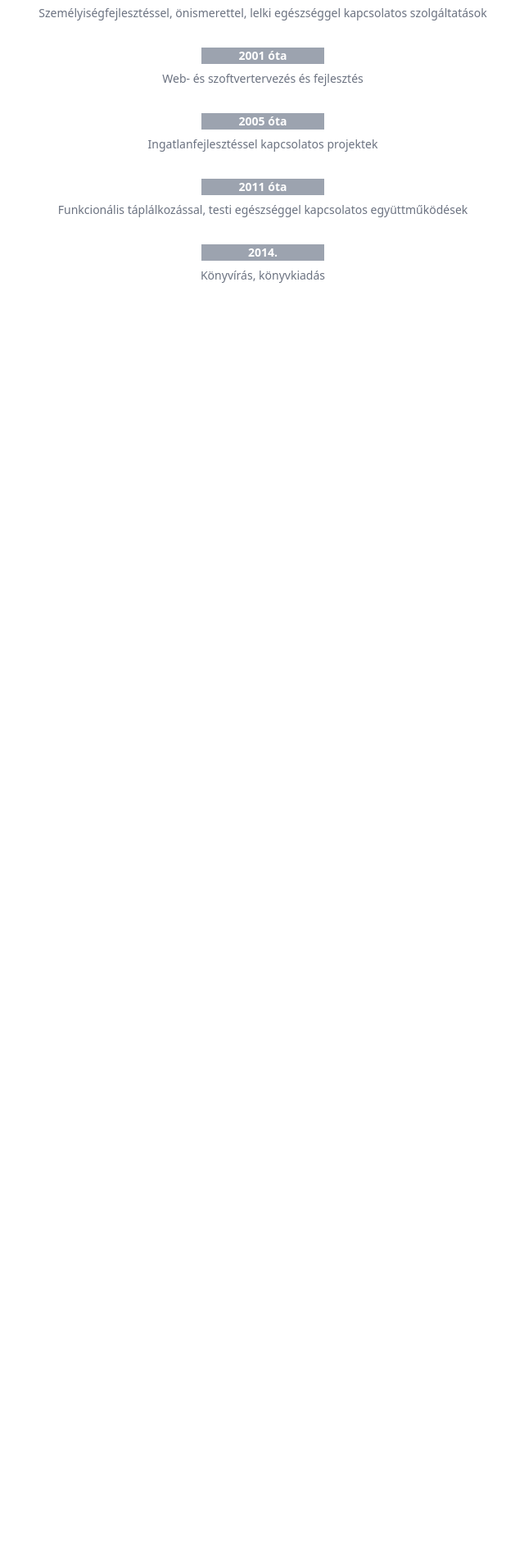
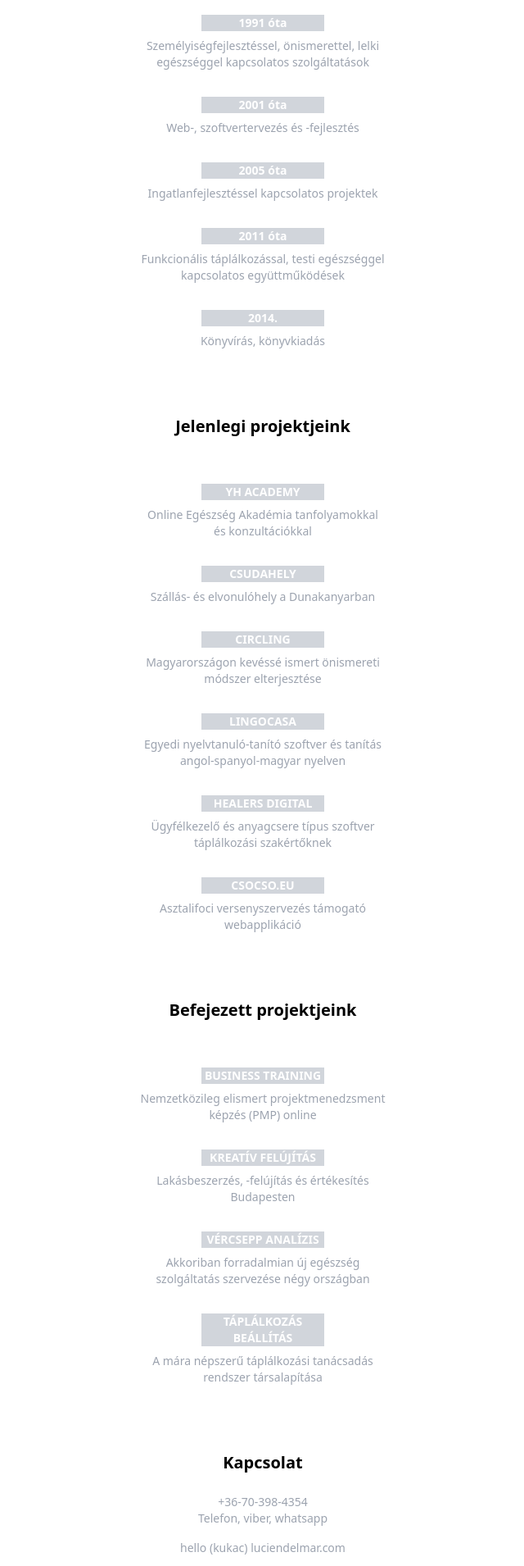
Before and after one commit to lucienruppert/devbuddy, an Angular app: page /fb-cover in a window 1280 px wide. Before the commit this address led to /. Shown: the part 450-2360 px from the top of the page at 82% size, without its empty margins (319-959 px from the left). Before the commit the page ends 800 px from the top, so only its background shows below. Built offline with nearby package versions, Linux system fonts and the light colour scheme.

Commit message:
finalize the basic website

```diff
--- a/src/app/app-routing.module.ts
+++ b/src/app/app-routing.module.ts
@@ -1,10 +1,17 @@
 import { NgModule } from '@angular/core';
 import { RouterModule, Routes } from '@angular/router';
+import { FbCoverComponent } from './fb-cover/fb-cover.component';
+import { AppComponent } from './app.component';
 
-const routes: Routes = [];
+const routes: Routes = [
+  {
+    path: 'fb-cover',
+    component: FbCoverComponent,
+  }
+];
 
 @NgModule({
   imports: [RouterModule.forRoot(routes)],
-  exports: [RouterModule]
+  exports: [RouterModule],
 })
-export class AppRoutingModule { }
+export class AppRoutingModule {}
--- a/src/app/app.component.css
+++ b/src/app/app.component.css
@@ -4,13 +4,20 @@
   display: block;
 }
 
-.desktop-width {
+.item-title {
   width: 100%;
 }
 
+.items {
+  width: 80%;
+}
+
 @media (min-width: 768px) {
-  .desktop-width {
+  .item-title {
     width: 150px;
+  }
+  .items {
+    width: 300px;
   }
 }
 
--- a/src/app/app.component.html
+++ b/src/app/app.component.html
@@ -11,29 +11,111 @@
 <main class="flex flex-col px-10 pt-8 text-center mb-40">
   <div class="text-xl font-semibold flex flex-col">
     <span class="mb-1">Kreatív projektek</span>
-    <span class="mb-1">Előremutató együttműködések </span>
-    <span class="mb-8">Szoftverfejlesztés</span>
+    <span class="mb-1">Előremutató együttműködések</span>
+    <span class="mb-12">Szoftverfejlesztés</span>
   </div>
   <span>11 országban, 3 nyelven, sok-sok izgalmas, megvalósult projekt</span>
-  <div class="text-gray-500 text-sm flex justify-center">
-    <div class="flex flex-col items-center w-2/3">
-      <span class="font-semibold mt-8 mb-2 bg-gray-400 text-white desktop-width">1991 óta</span>
+  <div class="text-gray-400 text-sm flex justify-center mt-6">
+    <div class="flex flex-col items-center items">
+      <span class="font-semibold mt-8 mb-2 bg-gray-300 text-white item-title"
+        >1991 óta</span
+      >
       <span
         >Személyiségfejlesztéssel, önismerettel, lelki egészséggel kapcsolatos
         szolgáltatások
       </span>
-      <span class="font-semibold mt-8 mb-2 bg-gray-400 text-white desktop-width">2001 óta</span>
-      <span>Web- és szoftvertervezés és fejlesztés </span>
-      <span class="font-semibold mt-8 mb-2 bg-gray-400 text-white desktop-width">2005 óta</span>
+      <span class="font-semibold mt-8 mb-2 bg-gray-300 text-white item-title"
+        >2001 óta</span
+      >
+      <span>Web-, szoftvertervezés és -fejlesztés</span>
+      <span class="font-semibold mt-8 mb-2 bg-gray-300 text-white item-title"
+        >2005 óta</span
+      >
       <span>Ingatlanfejlesztéssel kapcsolatos projektek</span>
-      <span class="font-semibold mt-8 mb-2 bg-gray-400 text-white desktop-width">2011 óta</span>
+      <span class="font-semibold mt-8 mb-2 bg-gray-300 text-white item-title"
+        >2011 óta</span
+      >
       <span
         >Funkcionális táplálkozással, testi egészséggel kapcsolatos
         együttműködések
       </span>
-      <span class="font-semibold mt-8 mb-2 bg-gray-400 text-white desktop-width">2014.</span>
+      <span class="font-semibold mt-8 mb-2 bg-gray-300 text-white item-title"
+        >2014.</span
+      >
       <span>Könyvírás, könyvkiadás </span>
     </div>
   </div>
-  <!-- <span class="text-xl font-semibold pt-8">Jelenleg futó projektjeink</span> -->
+  <span class="text-xl font-semibold pt-20">Jelenlegi projektjeink</span>
+  <div class="text-gray-400 text-sm flex justify-center mt-6">
+    <div class="flex flex-col items-center items">
+      <span class="font-semibold mt-8 mb-2 bg-gray-300 text-white item-title"
+        >YH ACADEMY</span
+      >
+      <span>Online Egészség Akadémia tanfolyamokkal és konzultációkkal</span>
+      <span class="font-semibold mt-8 mb-2 bg-gray-300 text-white item-title"
+        >CSUDAHELY</span
+      >
+      <span>Szállás- és elvonulóhely a Dunakanyarban</span>
+      <span class="font-semibold mt-8 mb-2 bg-gray-300 text-white item-title"
+        >CIRCLING</span
+      >
+      <span
+        >Magyarországon kevéssé ismert önismereti módszer elterjesztése</span
+      >
+      <span class="font-semibold mt-8 mb-2 bg-gray-300 text-white item-title"
+        >LINGOCASA</span
+      >
+      <span
+        >Egyedi nyelvtanuló-tanító szoftver és tanítás angol-spanyol-magyar
+        nyelven</span
+      >
+      <span class="font-semibold mt-8 mb-2 bg-gray-300 text-white item-title"
+        >HEALERS DIGITAL</span
+      >
+      <span
+        >Ügyfélkezelő és anyagcsere típus szoftver táplálkozási szakértőknek</span
+      >
+      <span class="font-semibold mt-8 mb-2 bg-gray-300 text-white item-title"
+        >CSOCSO.EU</span
+      >
+      <span>Asztalifoci versenyszervezés támogató webapplikáció</span>
+    </div>
+  </div>
+  <span class="text-xl font-semibold pt-20">Befejezett projektjeink</span>
+  <div class="text-gray-400 text-sm flex justify-center mt-6">
+    <div class="flex flex-col items-center items">
+      <span class="font-semibold mt-8 mb-2 bg-gray-300 text-white item-title"
+        >BUSINESS TRAINING</span
+      >
+      <span>Nemzetközileg elismert projektmenedzsment képzés (PMP) online</span>
+      <span class="font-semibold mt-8 mb-2 bg-gray-300 text-white item-title"
+        >KREATÍV FELÚJÍTÁS</span
+      >
+      <span>Lakásbeszerzés, -felújítás és értékesítés Budapesten</span>
+      <span class="font-semibold mt-8 mb-2 bg-gray-300 text-white item-title"
+        >VÉRCSEPP ANALÍZIS</span
+      >
+      <span
+        >Akkoriban forradalmian új egészség szolgáltatás szervezése négy
+        országban</span
+      >
+      <span class="font-semibold mt-8 mb-2 bg-gray-300 text-white item-title"
+        >TÁPLÁLKOZÁS BEÁLLÍTÁS</span
+      >
+      <span
+        >A mára népszerű táplálkozási tanácsadás rendszer társalapítása</span
+      >
+    </div>
+  </div>
+  <span class="text-xl font-semibold pt-20">Kapcsolat</span>
+  <div class="text-gray-400 text-sm flex justify-center mt-6">
+    <div class="flex flex-col items-center items">
+      <span>+36-70-398-4354</span>
+      <span
+        >Telefon, viber, whatsapp</span
+      >
+      <span class="mt-4">hello (kukac) luciendelmar.com</span>
+    </div>
+  </div>
 </main>
+<router-outlet></router-outlet>
--- a/src/app/app.module.ts
+++ b/src/app/app.module.ts
@@ -3,11 +3,13 @@
 
 import { AppRoutingModule } from './app-routing.module';
 import { AppComponent } from './app.component';
+import { FbCoverComponent } from './fb-cover/fb-cover.component';
 
 @NgModule({
   declarations: [
-    AppComponent
-  ],
+    AppComponent,
+      FbCoverComponent
+   ],
   imports: [
     BrowserModule,
     AppRoutingModule
--- /dev/null
+++ b/src/app/fb-cover/fb-cover.component.css
@@ -0,0 +1,5 @@
+head {
+  width: 820px;
+  height: 312px;
+  background-color: #242526;
+}
--- /dev/null
+++ b/src/app/fb-cover/fb-cover.component.html
@@ -0,0 +1,10 @@
+<head
+  class="flex flex-col w-full items-center justify-center text-white"
+>
+  <span
+    class="border-4 border-white w-16 h-16 font-bold text-4xl flex justify-center items-center"
+    >L</span
+  >
+  <span class="text-lg mt-8 mb-14 text-white">Kreatív projektek . Előremutató együttműködések . Szoftverfejlesztés</span>
+    <span class="text-white font-light">luciendelmar.com</span>
+</head>
--- /dev/null
+++ b/src/app/fb-cover/fb-cover.component.ts
@@ -0,0 +1,15 @@
+import { Component, OnInit } from '@angular/core';
+
+@Component({
+  selector: 'fb-cover',
+  templateUrl: './fb-cover.component.html',
+  styleUrls: ['./fb-cover.component.css']
+})
+export class FbCoverComponent implements OnInit {
+
+  constructor() { }
+
+  ngOnInit() {
+  }
+
+}
```
Also changed, not shown: 1 other file (tests, documents, lock files or other folders).
